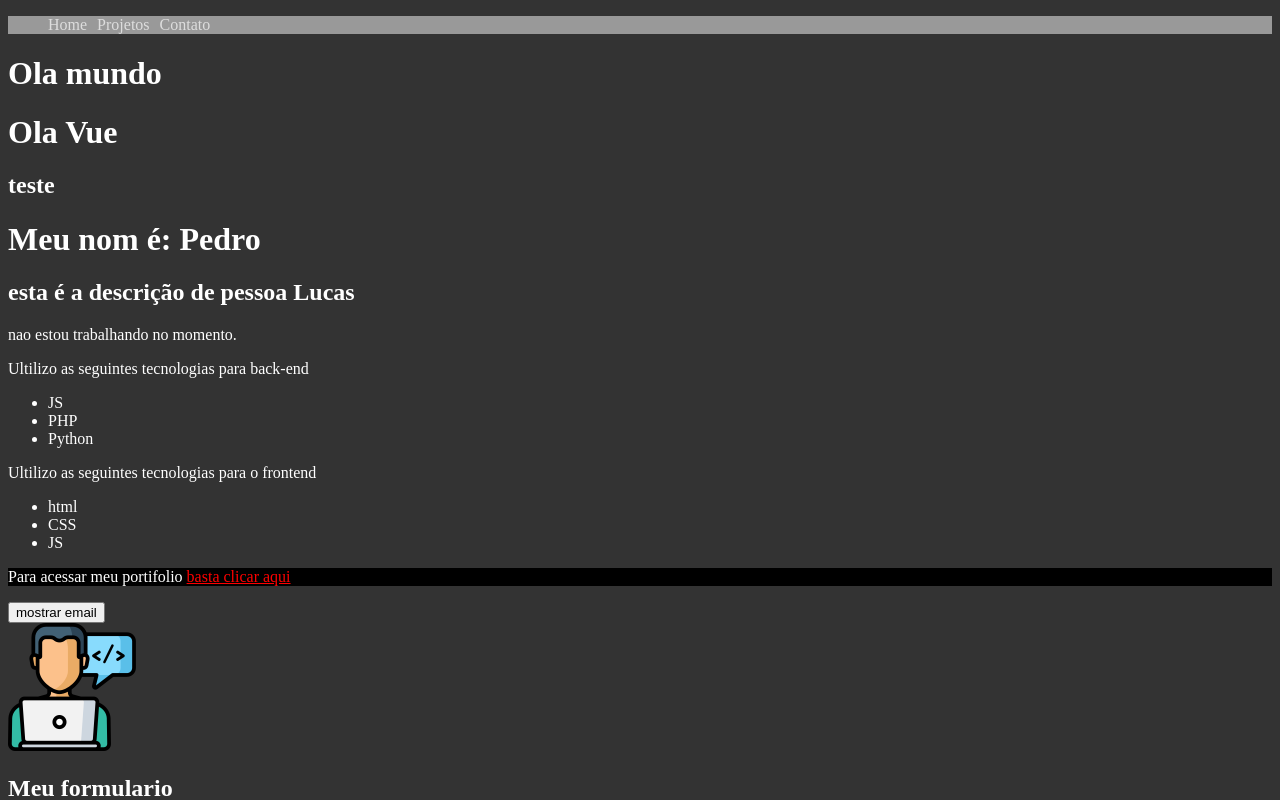
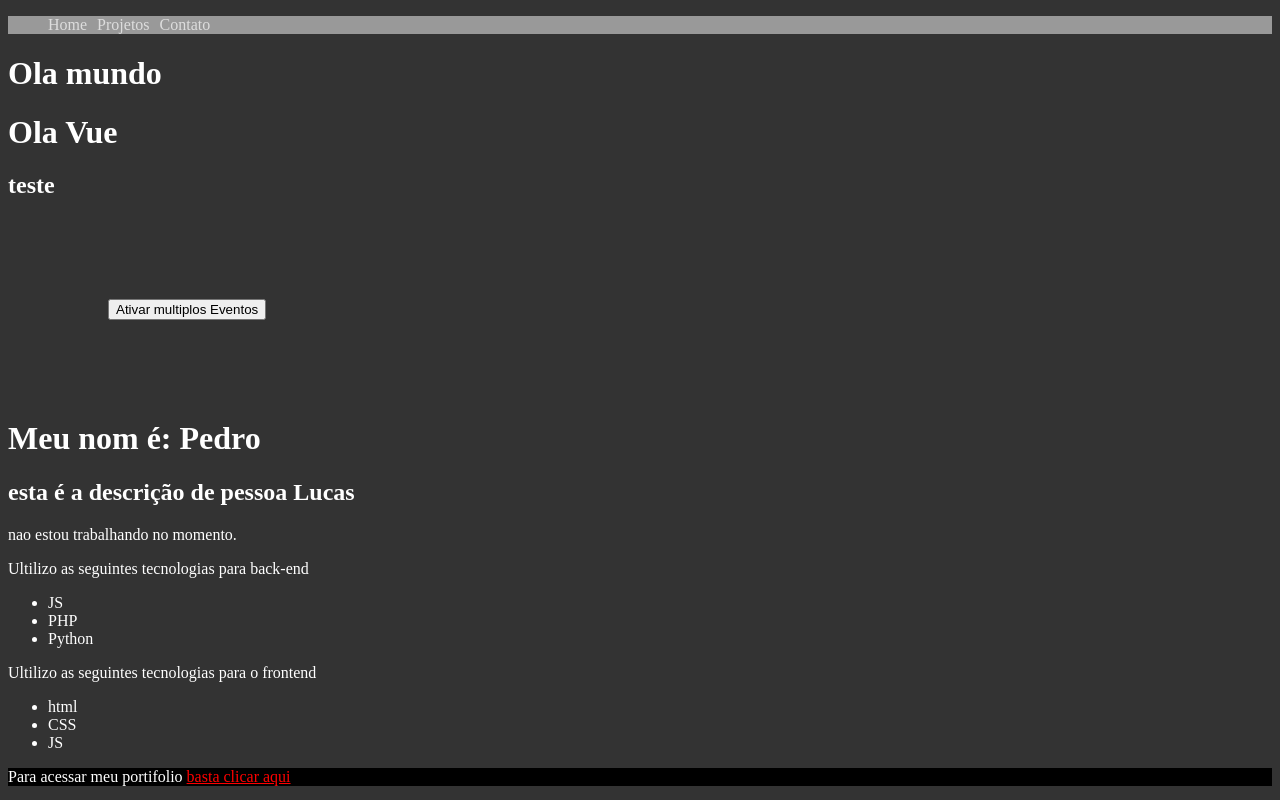
Before and after one commit to LucasMeyble/vuejs, a Vue app in the folder documentation/: page / in a window 1280 px wide. Shown: the top 800 px of the page. Built offline with nearby package versions, Linux system fonts and the light colour scheme.

Commit message:
multiplos eventos

```diff
--- /dev/null
+++ b/documentation/src/components/MultiplosEventos.vue
@@ -0,0 +1,33 @@
+<template>
+    <div>
+        <button @click="primeiro(txt1, $event), segundo(txt2, $event)">Ativar multiplos Eventos</button>
+        <p>{{multiplos_eventos}}</p>
+    </div>
+</template>
+
+<script>
+export default {
+    name: 'MultiplosEventos',
+    data() {
+        return{
+            multiplos_eventos: "",
+            txt1: "primeiro eventos ativado",
+            txt2: "segundo evento"
+        }
+    },
+    methods: {
+        primeiro(txt, e){
+            this.multiplos_eventos = txt
+        },
+        segundo(txt, e){
+            setTimeout(() => {this.multiplos_eventos = txt}, 500)
+        }
+    }
+}
+</script>
+
+<style scoped>
+    div{
+        margin: 100px;
+    }
+</style>
--- a/documentation/src/components/firstComponent.vue
+++ b/documentation/src/components/firstComponent.vue
@@ -2,13 +2,19 @@
 <div>
     <h1>Ola Vue</h1>
     <h2>{{title}}</h2>
+    <multiplosEventos />
 </div>
 </template>
 
 
 <script>
+import MultiplosEventos from './MultiplosEventos.vue'
+
 export default {
     name: 'firstComponent',
+    components: {
+        MultiplosEventos
+    },
     props: {
         title: String
     }
```
